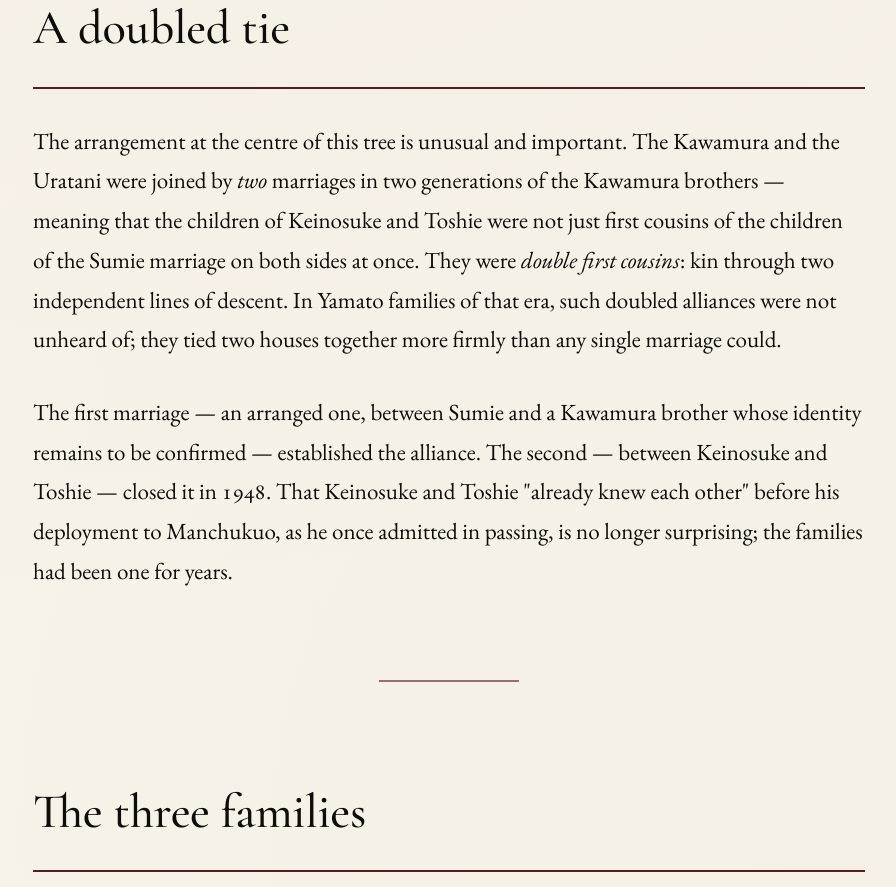
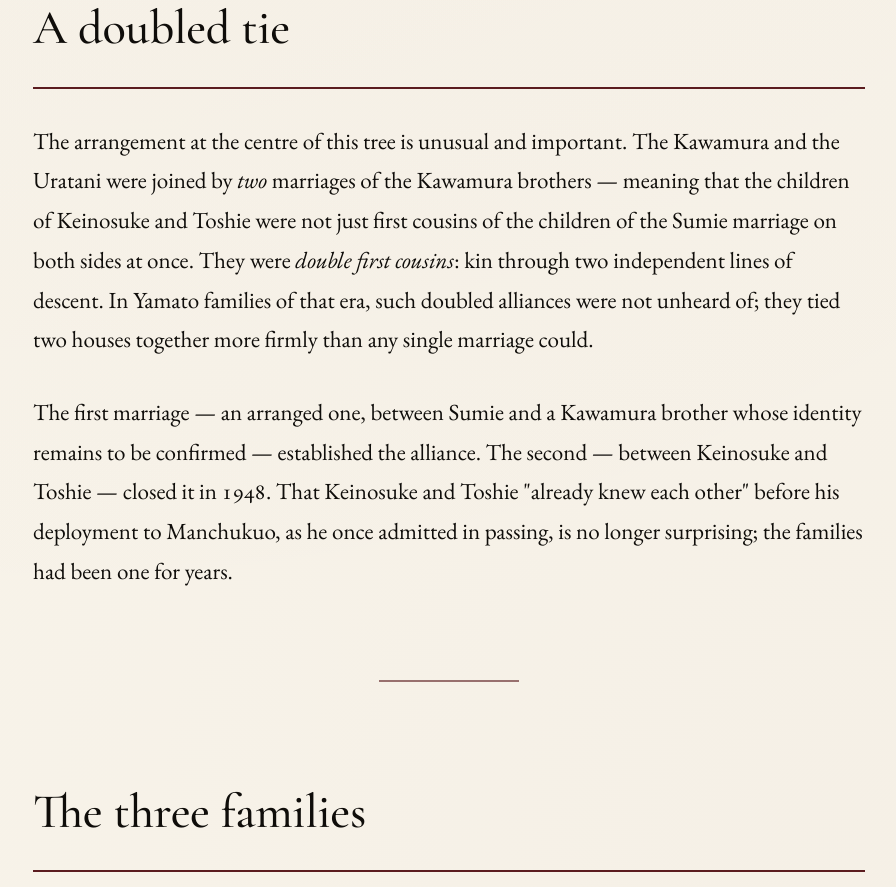
Before and after one commit to mikael-kun/genealogy, a plain HTML site: page index.html in a window 1280 px wide. Shown: the part 2420-3307 px from the top of the page, without its empty margins (191-1087 px from the left). Drawn offline with nearby package versions, Linux system fonts and the light colour scheme.

Commit message:
Fix wording in paragraph about Kawamura and Uratani

```diff
--- a/index.html
+++ b/index.html
@@ -218,7 +218,7 @@
   <h2 class="section">A doubled tie</h2>
 
   <p>
-    The arrangement at the centre of this tree is unusual and important. The Kawamura and the Uratani were joined by <em>two</em> marriages in two generations of the Kawamura brothers — meaning that the children of Keinosuke and Toshie were not just first cousins of the children of the Sumie marriage on both sides at once. They were <em>double first cousins</em>: kin through two independent lines of descent. In Yamato families of that era, such doubled alliances were not unheard of; they tied two houses together more firmly than any single marriage could.
+    The arrangement at the centre of this tree is unusual and important. The Kawamura and the Uratani were joined by <em>two</em> marriages of the Kawamura brothers — meaning that the children of Keinosuke and Toshie were not just first cousins of the children of the Sumie marriage on both sides at once. They were <em>double first cousins</em>: kin through two independent lines of descent. In Yamato families of that era, such doubled alliances were not unheard of; they tied two houses together more firmly than any single marriage could.
   </p>
 
   <p>
```
